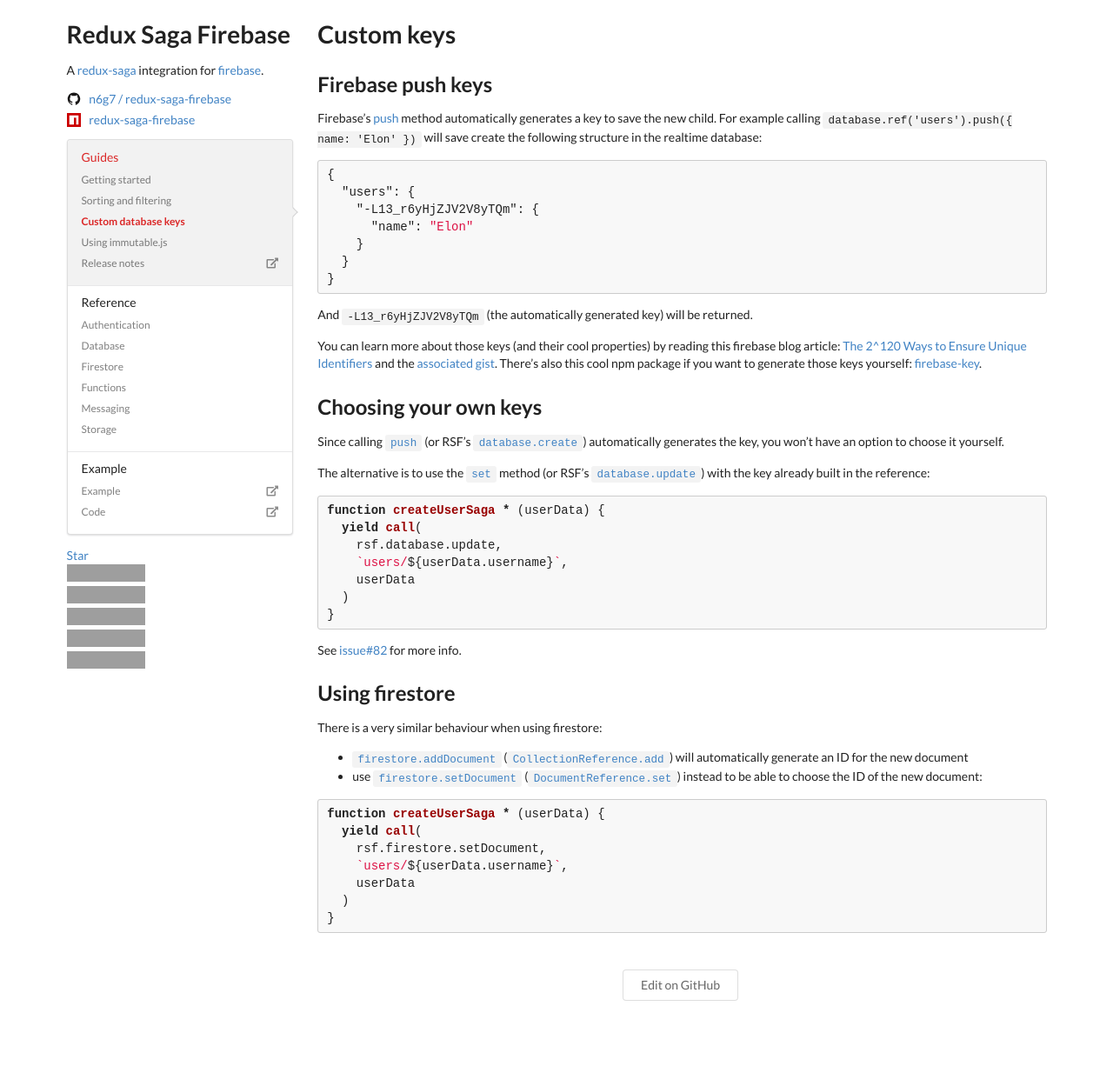
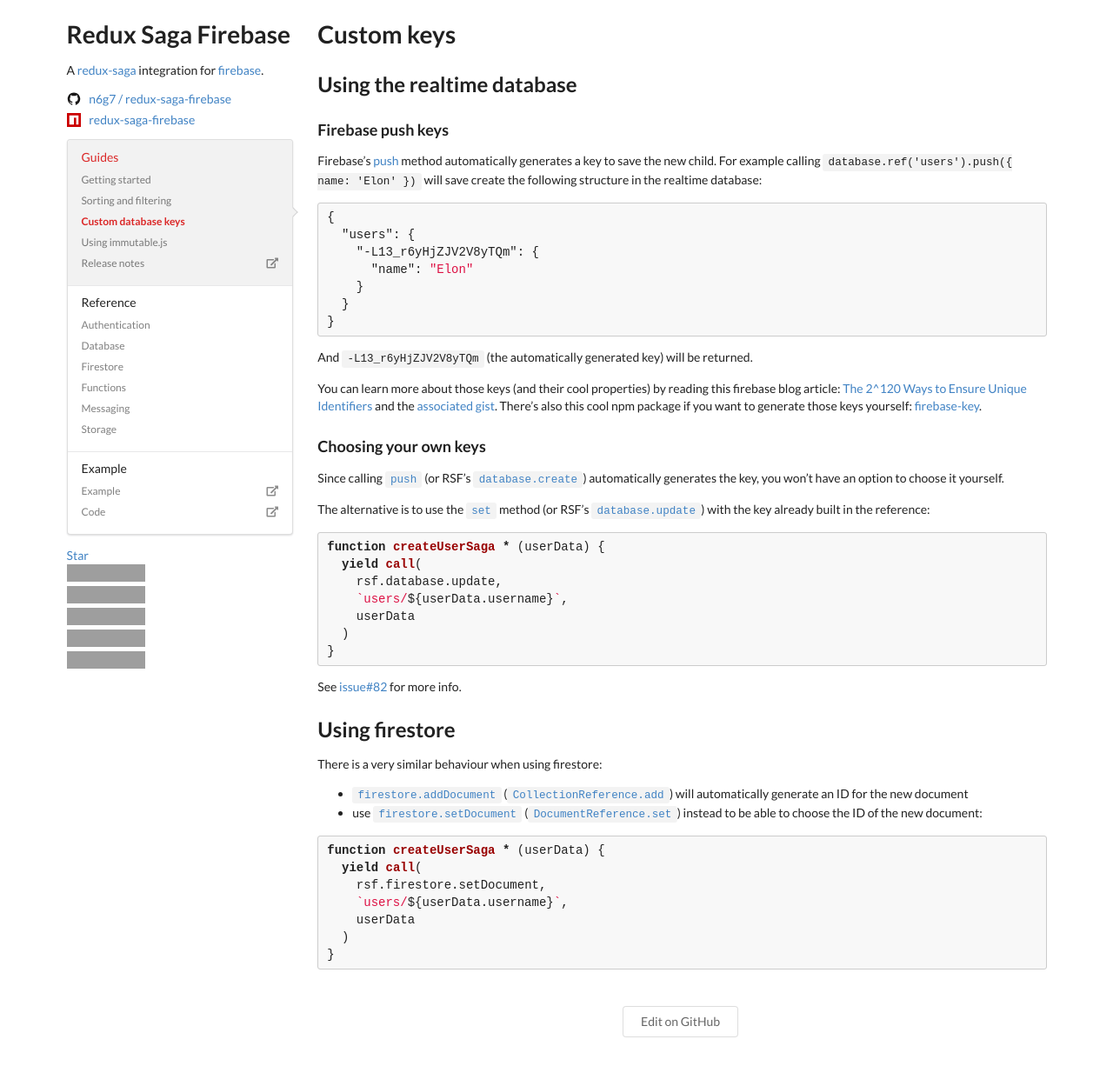
Before and after one commit to n6g7/redux-saga-firebase, a Jekyll site: the page built from docs/_guides/custom-keys.md, in a window 1280 px wide. Shown: the whole page at 87% size. Built offline with Jekyll 4.4.1, drawn with Linux system fonts in a browser that asks for light colours; nearby versions of some CDN libraries; before the commit the page ends 1207 px from its top, so only the background shows below that; grey boxes are pictures that could not be loaded.

Commit message:
Reorganize custom keys guide.

```diff
--- a/docs/_guides/custom-keys.md
+++ b/docs/_guides/custom-keys.md
@@ -3,7 +3,8 @@
 layout: guide
 ---
 
-## Firebase push keys
+## Using the realtime database
+### Firebase push keys
 
 Firebase's [push](https://firebase.google.com/docs/reference/js/firebase.database.Reference#push) method automatically generates a key to save the new child.
 For example calling `database.ref('users').push({ name: 'Elon' })` will save create the following structure in the realtime database:
@@ -23,7 +24,7 @@
 You can learn more about those keys (and their cool properties) by reading this firebase blog article: [The 2^120 Ways to Ensure Unique Identifiers](https://firebase.googleblog.com/2015/02/the-2120-ways-to-ensure-unique_68.html) and the [associated gist](https://gist.github.com/mikelehen/3596a30bd69384624c11).
 There's also this cool npm package if you want to generate those keys yourself: [firebase-key](https://www.npmjs.com/package/firebase-key).
 
-## Choosing your own keys
+### Choosing your own keys
 
 Since calling [`push`](https://firebase.google.com/docs/reference/js/firebase.database.Reference#push) (or RSF's [`database.create`](/redux-saga-firebase/reference/database#create)) automatically generates the key, you won't have an option to choose it yourself.
 
```
